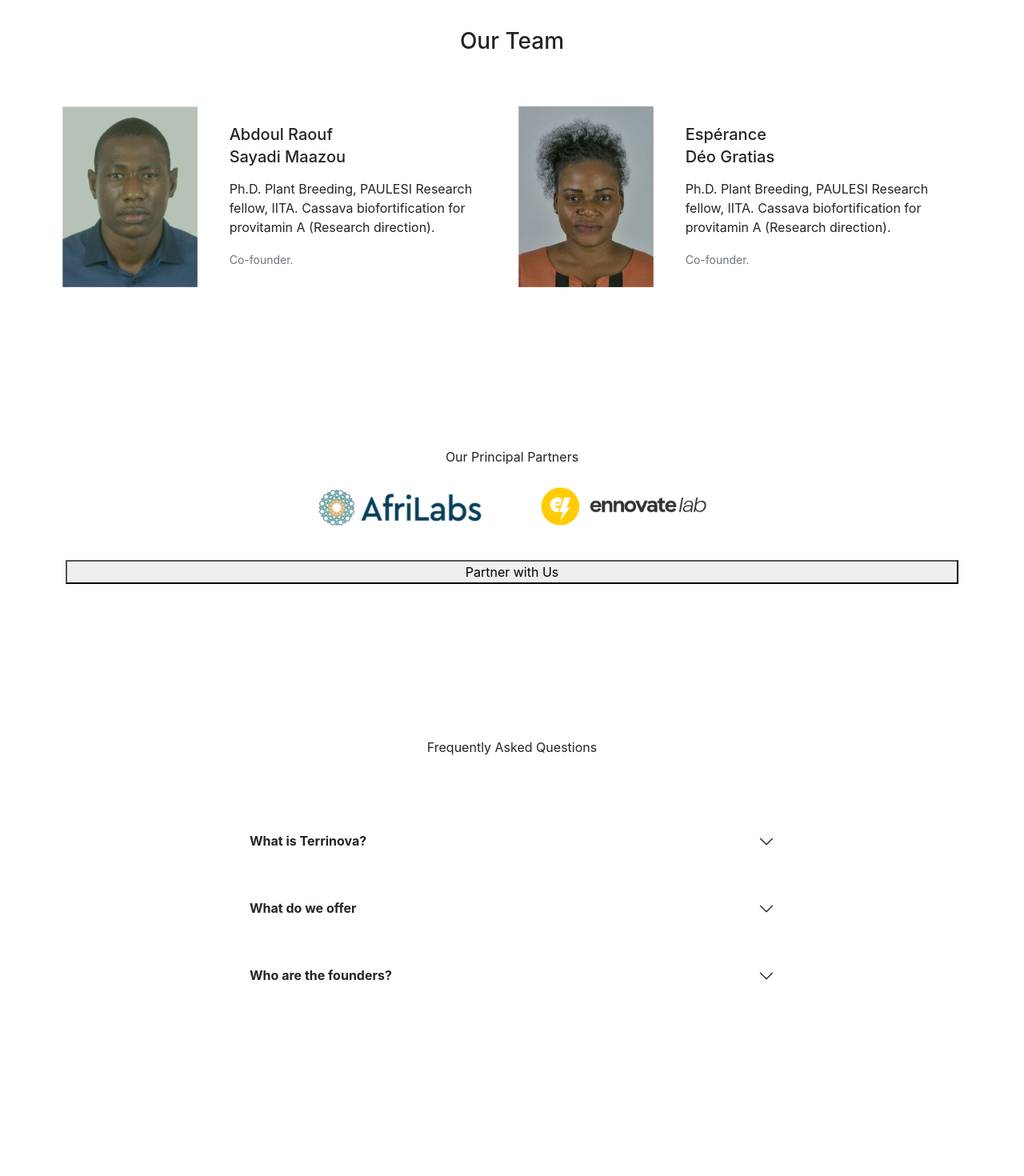
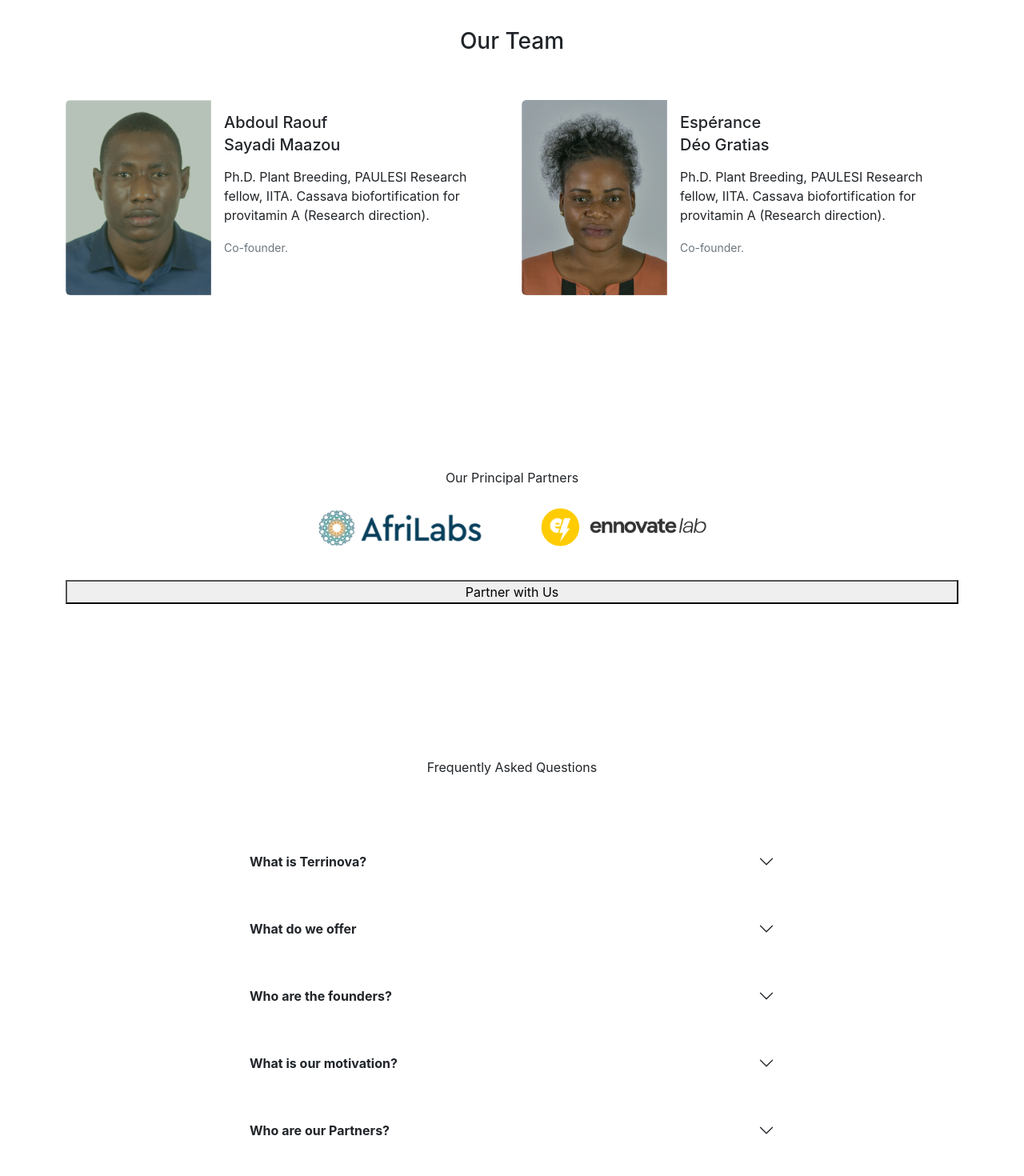
Before and after one commit to Rhoda-bot/Terrinova, a JavaScript app: page / in a window 1280 px wide. Shown: the part 3460-4930 px from the top of the page at 80% size. Built offline with nearby package versions, Linux system fonts and the light colour scheme; the HTML template or start-up script is replaced by a standard one; a web font is replaced by a local one.

Commit message:
align the texts on the header section.

```diff
--- a/src/components/Faqs/faqs.js
+++ b/src/components/Faqs/faqs.js
@@ -44,6 +44,32 @@ const Faqs = () => {
                   </div>
                 </div>
                 </div>
+                <div className="p-3">
+                <div class="accordion-item text-start">
+                  <h2 class="accordion-header" id="flush-headingThree">
+                    <button class="accordion-button collapsed" type="button" data-bs-toggle="collapse" data-bs-target="#flush-collapseThree" aria-expanded="false" aria-controls="flush-collapseThree">
+                      <b>What is our motivation?</b>
+                    </button>
+                  </h2>
+                  <div id="flush-collapseThree" class="accordion-collapse collapse" aria-labelledby="flush-headingThree" data-bs-parent="#accordionFlushExample">
+                    <div class="accordion-body">Abdoul Raouf Sayadi Maazou and Espérance Déo Gratias are the co-founders of The Terrinova Group. They are both PAULESI Research fellows, exploring plant breeding at the International Institute of Tropical Agriculture (IITA).
+                    </div>
+                  </div>
+                </div>
+                </div>
+                <div className="p-3">
+                <div class="accordion-item text-start">
+                  <h2 class="accordion-header" id="flush-headingThree">
+                    <button class="accordion-button collapsed" type="button" data-bs-toggle="collapse" data-bs-target="#flush-collapseThree" aria-expanded="false" aria-controls="flush-collapseThree">
+                      <b>Who are our Partners?</b>
+                    </button>
+                  </h2>
+                  <div id="flush-collapseThree" class="accordion-collapse collapse" aria-labelledby="flush-headingThree" data-bs-parent="#accordionFlushExample">
+                    <div class="accordion-body">Abdoul Raouf Sayadi Maazou and Espérance Déo Gratias are the co-founders of The Terrinova Group. They are both PAULESI Research fellows, exploring plant breeding at the International Institute of Tropical Agriculture (IITA).
+                    </div>
+                  </div>
+                </div>
+                </div>
                 </div>
                     </div>
                 </div>
--- a/src/components/teams/teams.js
+++ b/src/components/teams/teams.js
@@ -4,15 +4,14 @@ const Teams = () =>{
         <div className="teams py-5" id="teams">
             <div className="container py-5">
                 <h3 className="teams--title pb-5">Our Team</h3>
-                <div className="row align-items-end">
-
-                <div className="col-md-6 p-2">
-                    <div className="card text-start border-0 teams__card ">
-                        <div className="row align-items-center">
-                        <div class="col-sm-6 col-lg-4">
-                            <img src="/image/abdoul.png" className="img-fluid teams--img " alt="..."/>
+                    <div className="row text-start ">
+                        <div className="col-md-6">
+                         <div class="card teams__card border-0 mb-3">
+                            <div class="row g-0">
+                                <div class="col-lg-4 col-sm-6">
+                                <img src="/image/abdoul.png" class="img-fluid h-100 rounded-start" alt="..."/>
                                 </div>
-                         <div class="col-sm-6 col-lg-8">
+                                <div class="col-lg-8 col-sm-6">
                                 <div class="card-body">
                                 <h5 class="card-title teams__card--title">Abdoul Raouf</h5>
                                 <h5 class="card-subtitle teams__card--subtitle">Sayadi Maazou</h5>
@@ -29,13 +28,13 @@ const Teams = () =>{
                             </div>
                             </div>
                         </div>
-                    <div className="col-md-6 p-2">
-                    <div className="card text-start border-0 teams__card ">
-                        <div className="row align-items-center">
-                        <div class="col-sm-6 col-lg-4">
-                            <img src="/image/espérance.png" className="img-fluid teams--img " alt="..."/>
+                        <div className="col-md-6 mb-2">
+                         <div class="card teams__card border-0  mb-3">
+                            <div class="row g-0">
+                                <div class="col-lg-4 col-sm-6">
+                                <img src="/image/espérance.png" class="img-fluid rounded-start h-100" alt="..."/>
                                 </div>
-                         <div class="col-sm-6 col-lg-8">
+                                <div class="col-lg-8 col-sm-6">
                                 <div class="card-body">
                                 <h5 class="card-title teams__card--title">Espérance</h5>
                                 <h5 class="card-subtitle teams__card--subtitle">Déo Gratias</h5>
--- a/src/sass/main.scss
+++ b/src/sass/main.scss
@@ -165,7 +165,7 @@ a:hover{
     &--title{
         font-weight: 500;
         color: #0C350F;
-        font-size: 44px;
+        font-size: 40px;
     }
     &--text{
         font-size: 18px;
@@ -257,7 +257,7 @@ a:hover{
         box-shadow: 0px 4px 10px
         rgba(12, 53, 15, 0.15);
         &--title{
-            font-size: 20px;
+            font-size: 1rem;
             font-weight: 400;
         }
         &--span{
@@ -303,7 +303,7 @@ a:hover{
         }
         .opportune{
             &--title{
-                font-size: 34px;
+                font-size: 1.1rem;
             }
         }
         .faqs{
@@ -313,7 +313,7 @@ a:hover{
         }
         .partners{
             &--title{
-                font-size: 30px;
+                font-size: 1.1rem;
             }
         }
     }
@@ -368,11 +368,16 @@ a:hover{
             }
         }
     }
-
-
-
-
-
+.opportune{
+    &--title{
+        font-size: 1.5rem;
+    }
+}
+    .success{
+        &--title{
+            font-size: 1.5rem;
+        }
+    }
     .teams{
         &--title{
             font-weight: 500;
@@ -380,15 +385,28 @@ a:hover{
         }
         &__card{
             &--title{
-                font-size: 17px;
+                font-size: .8rem;
                 font-weight: 400;
             }
+            &--subtitle{
+                font-size: .8rem;
+            }
             &--text{
-                font-size: 10px;
+                font-size: .5rem;
             }
             &--span{
                 font-weight: 600;
             }
+        }
+    }
+    .faqs{
+        &--title{
+            font-size: 1.5rem;
+        }
+    }
+    .partners{
+        &--title{
+            font-size: 1.5rem;
         }
     }
 }
```
Lines whose indentation alone changed are shown as unchanged.
